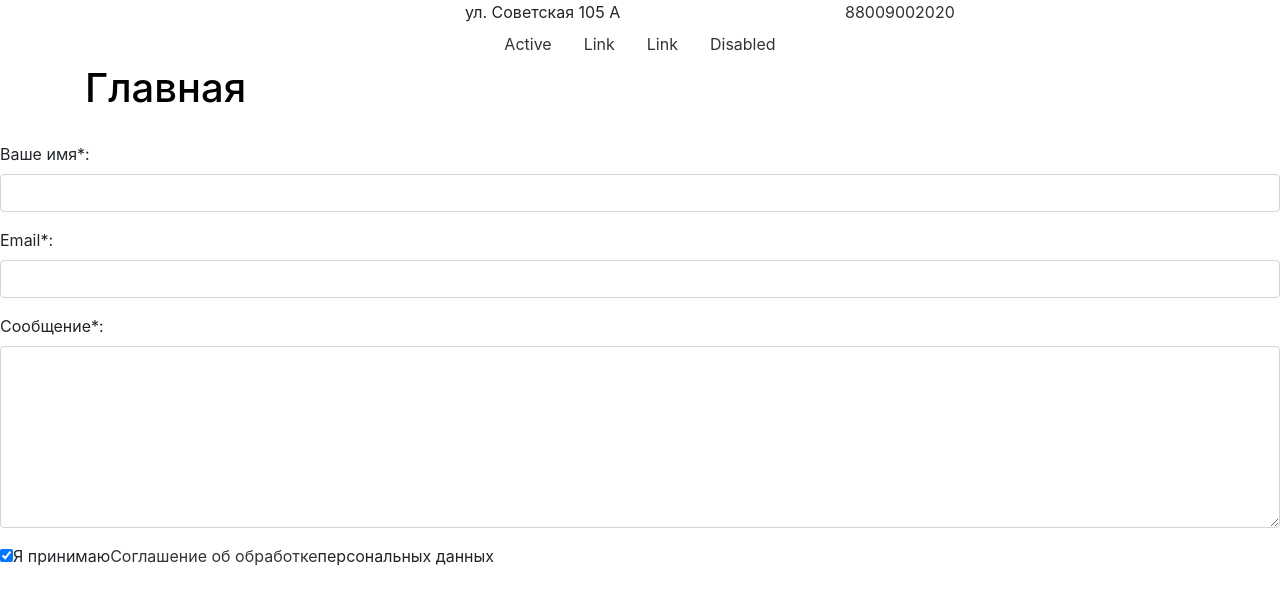
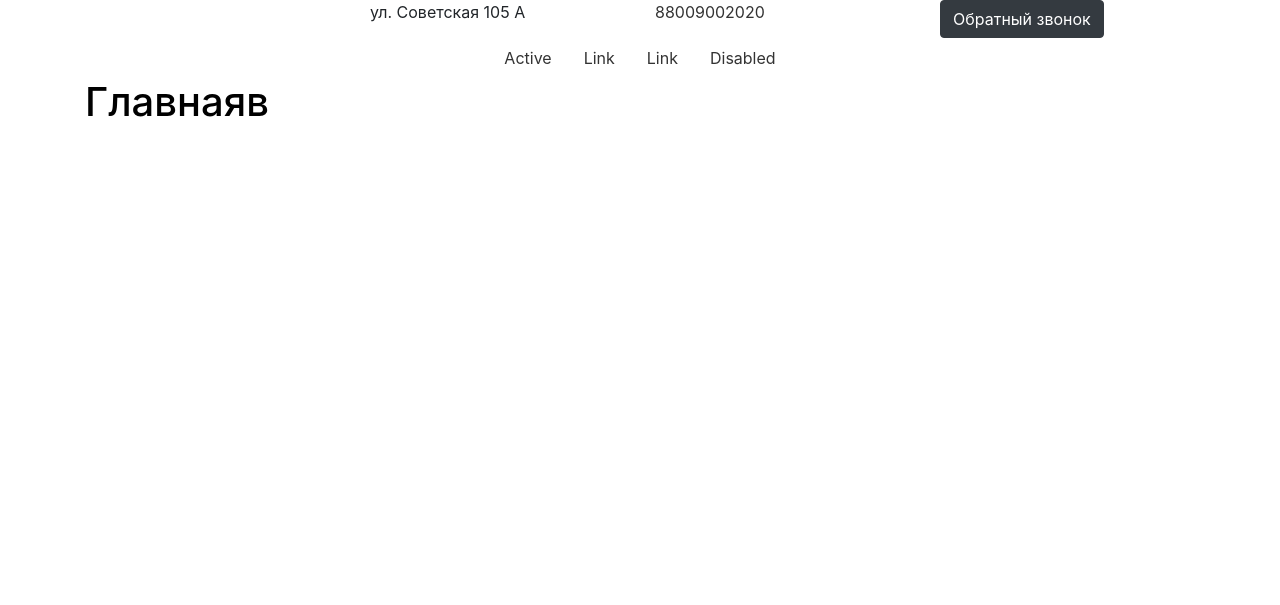
Before and after one commit to Webgraphy/basic, a Node project: template src/templates/index.jade in a window 1280 px wide. Shown: the top 605 px of the page. Run offline with Node 20 templates, Linux system fonts and the light colour scheme; the template is opened without the code that fills it, so the values that code supplies are empty; style sheets or scripts are compiled from the project's sources; some libraries are stand-ins or nearby versions.

Commit message:
Basic template

```diff
--- /dev/null
+++ b/src/sass/parts/_body.scss
@@ -0,0 +1,3 @@
+.block {
+
+}
--- a/src/sass/parts/_footer.scss
+++ b/src/sass/parts/_footer.scss
@@ -0,0 +1,3 @@
+.footer {
+
+}
--- /dev/null
+++ b/src/sass/parts/_form.scss
@@ -0,0 +1,6 @@
+.btn {
+
+}
+.form-control {
+
+}
--- a/src/templates/common/form.jade
+++ /dev/null
@@ -1,30 +0,0 @@
-form.form(action='/', method='post')
-    input(type='hidden', name='nospam:blank', value='')
-    .form-group
-        label(for='name')
-            | Ваше имя
-            span.required *
-            | :
-        input#name.form-control(type='text', name='name', value='')
-        span.glyphicon.glyphicon-remove.form-control-feedback
-    .form-group
-        label(for='email')
-            | Email
-            span.required *
-            | :
-        input#email.form-control(type='text', name='email', value='')
-        span.glyphicon.glyphicon-remove.form-control-feedback
-    .form-group
-        label(for='text')
-            | Сообщение
-            span.required *
-            | :
-        textarea#text.form-control.required(name='text', cols='55', rows='7', value='')
-        span.glyphicon.glyphicon-remove.form-control-feedback
-    .checkbox
-        label
-            input#agree(type='checkbox', name='agree', value='1', checked='checked')
-            | Я принимаю
-            a(href='#', target='_blank') Соглашение об обработке
-            | персональных данных
-    input(type='hidden', name='feedBack', value='1')
--- a/src/templates/common/header.jade
+++ b/src/templates/common/header.jade
@@ -7,6 +7,8 @@
         .address ул. Советская 105 А
       .col
         a.phone(href="tel:88009002020") 88009002020
+      .col
+        a.btn.btn-dark(href="#", data-toggle="modal", data-target="#callModal") Обратный звонок
   nav.nav-main
     ul.nav.justify-content-center
       li.nav-item
--- a/src/templates/common/main.jade
+++ b/src/templates/common/main.jade
@@ -1,3 +1,3 @@
 .container
-    main
-        h1 Главная
+  main
+    h1 Главнаяв
--- a/src/templates/index.jade
+++ b/src/templates/index.jade
@@ -5,6 +5,6 @@ html(lang='en')
   body
     include common/header
     include common/main
-    include common/form
     include common/footer
+    include common/modal
     include common/js
```
Also changed, not shown: src/templates/common/modal.jade (added, +34 -0 lines), www/index.html (+17 -8 lines), src/sass/parts/_base.scss (indentation only).
